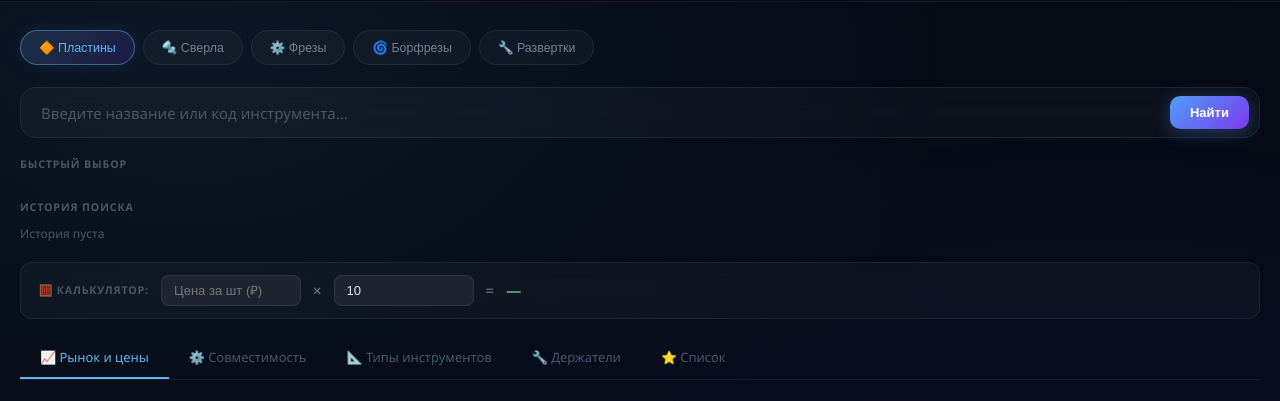
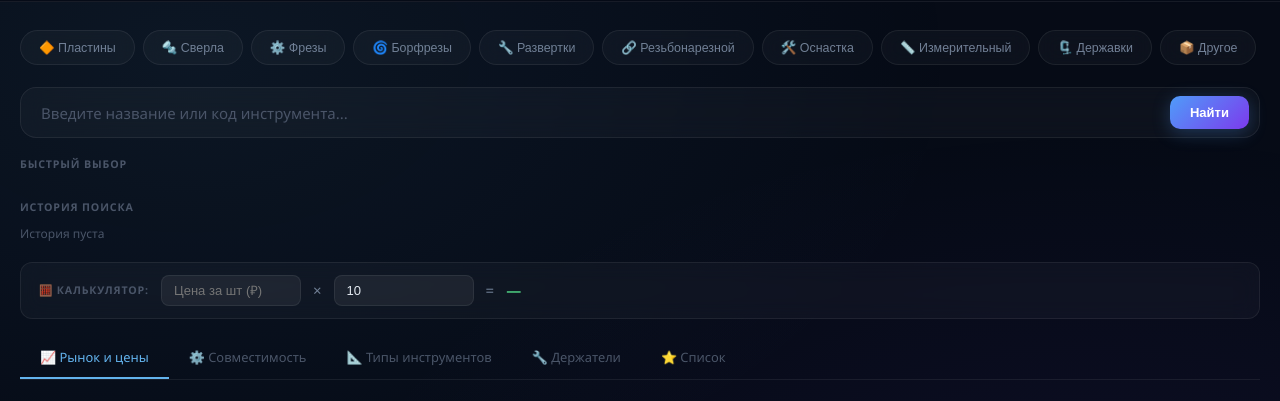
Before and after one commit to alanchikkleus-beep/toolmarket, a plain HTML site: page DEMO ALAN/frontend/index.html in a window 1280 px wide. Shown: the part 61-462 px from the top of the page. Drawn offline with Linux system fonts and the light colour scheme; no server answers.

Commit message:
Update index.html

```diff
--- a/DEMO ALAN/frontend/index.html
+++ b/DEMO ALAN/frontend/index.html
@@ -23,11 +23,16 @@
 
     <!-- Категории -->
     <div class="cat-bar" id="cat-bar">
-      <button class="cat-btn active" data-cat="inserts">🔶 Пластины</button>
+      <button class="cat-btn" data-cat="inserts">🔶 Пластины</button>
       <button class="cat-btn" data-cat="drills">🔩 Сверла</button>
       <button class="cat-btn" data-cat="mills">⚙️ Фрезы</button>
       <button class="cat-btn" data-cat="burrs">🌀 Борфрезы</button>
       <button class="cat-btn" data-cat="reamers">🔧 Развертки</button>
+      <button class="cat-btn" data-cat="threading">🔗 Резьбонарезной</button>
+      <button class="cat-btn" data-cat="tooling">🛠️ Оснастка</button>
+      <button class="cat-btn" data-cat="measuring">📏 Измерительный</button>
+      <button class="cat-btn" data-cat="toolholders">🗜️ Державки</button>
+      <button class="cat-btn" data-cat="other">📦 Другое</button>
     </div>
 
     <!-- Поиск -->
@@ -38,6 +43,7 @@
           spellcheck="false" autocomplete="off">
         <button class="btn btn-primary" id="search-btn">Найти</button>
       </div>
+      <div id="cat-detect-bar" style="display:none"></div>
     </div>
 
     <!-- Быстрый выбор -->
```
